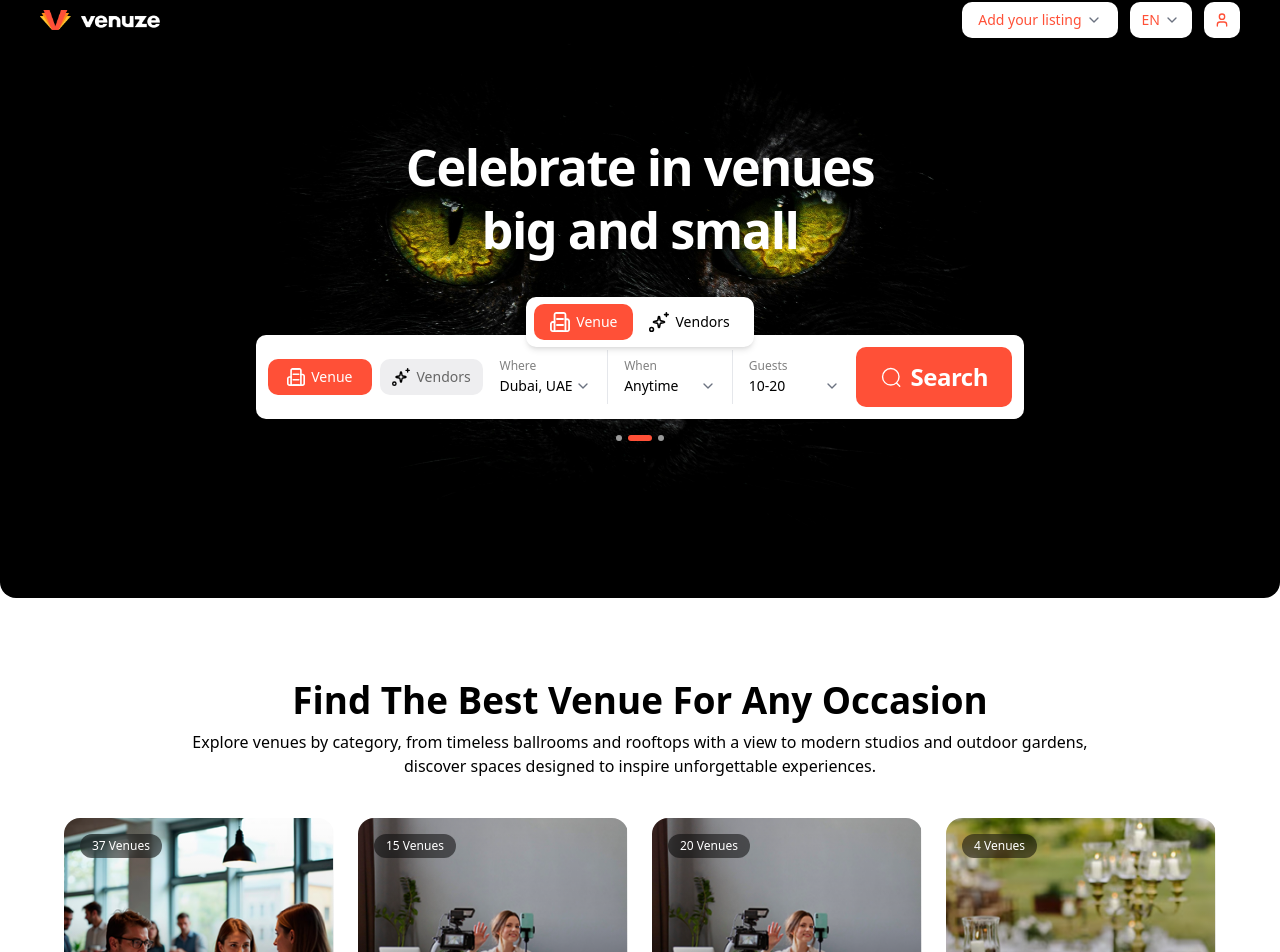
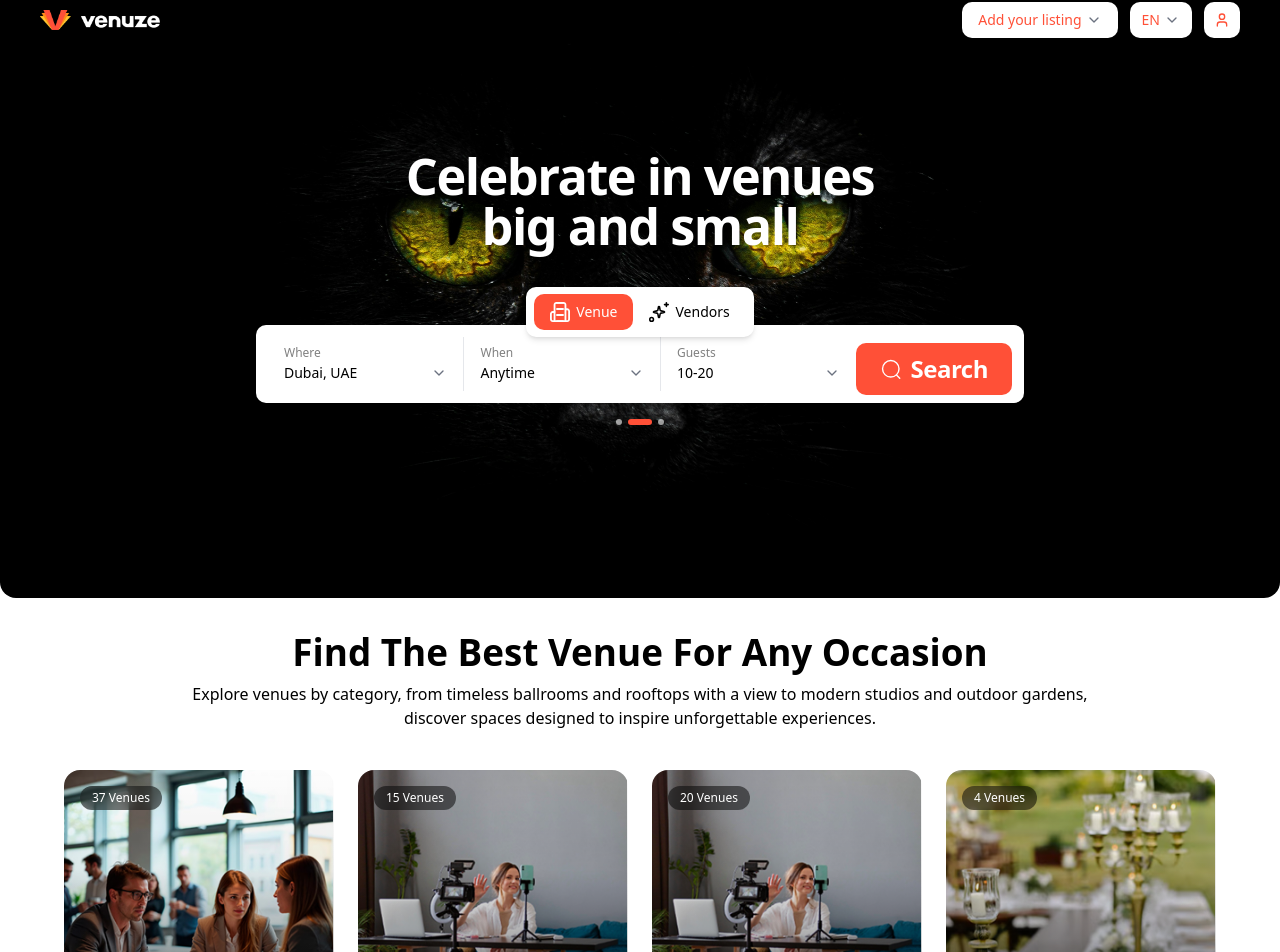
Before and after one commit to muhammad-afaq16/venuze-site, a Next.js app: page / in a window 1280 px wide. Shown: the part 22-974 px from the top of the page. Built offline with nearby package versions, Linux system fonts and the light colour scheme.

Commit message:
Update Hero and VenueCard components for improved styling and layout

```diff
--- a/src/features/home/components/Hero.tsx
+++ b/src/features/home/components/Hero.tsx
@@ -173,7 +173,7 @@ export default function Hero() {
       {/* Hero content */}
       <div className='absolute mt-9 md:mt-0 inset-0 z-10 flex flex-col items-center justify-center'>
         <div className='relative z-10 mb-5 md:mb-9 flex flex-col items-center text-center'>
-          <h1 className='max-w-2xl text-3xl font-semibold leading-tight tracking-[-0.03em] text-white sm:text-4xl md:text-[3.15rem]'>
+          <h1 className='max-w-2xl text-3xl font-semibold leading-none tracking-[-0.03em] text-white sm:text-4xl md:text-[3.15rem]'>
             Celebrate in venues
             <br />
             big and small
@@ -205,7 +205,7 @@ export default function Hero() {
           </div>
 
           <div className='flex flex-col items-stretch gap-3 rounded-2xl bg-white p-3 shadow-xl md:flex-row md:items-center md:gap-0 md:rounded-[10px]'>
-            <div className='flex gap-2'>
+            <div className='md:hidden flex gap-2'>
               <button className='flex flex-1 items-center justify-center gap-1.5 rounded-[10px] bg-[#FF5037] px-4 py-2 text-sm font-medium text-white'>
                 <Image
                   src='/svgs/venue.svg'
@@ -320,7 +320,7 @@ export default function Hero() {
               )}
             </div>
 
-            <button className='flex cursor-pointer items-center justify-center gap-2 md:self-end rounded-[10px] bg-[#FF5037] px-6 py-3 text-[1.5rem] font-semibold tracking-[-0.02em] text-white transition-colors hover:bg-[#e8452f]'>
+            <button className='flex lg:transform translate-y-1 cursor-pointer items-center justify-center gap-2 md:self-end rounded-[10px] bg-[#FF5037] px-6 py-2 text-[1.5rem] font-semibold tracking-[-0.02em] text-white transition-colors hover:bg-[#e8452f]'>
               <Image
                 src='/svgs/search.svg'
                 alt='Search'
--- a/src/features/home/components/VenueCard.tsx
+++ b/src/features/home/components/VenueCard.tsx
@@ -53,7 +53,7 @@ export default function VenueCard() {
   const nextRef = useRef(null);
 
   return (
-    <section className='bg-white px-6 py-16 sm:py-20'>
+    <section className='bg-white px-6 pt-8 pb-16 sm:pb-7'>
       <div className='mx-auto max-w-6xl'>
         {/* Heading */}
         <div className='mx-auto text-center'>
```
